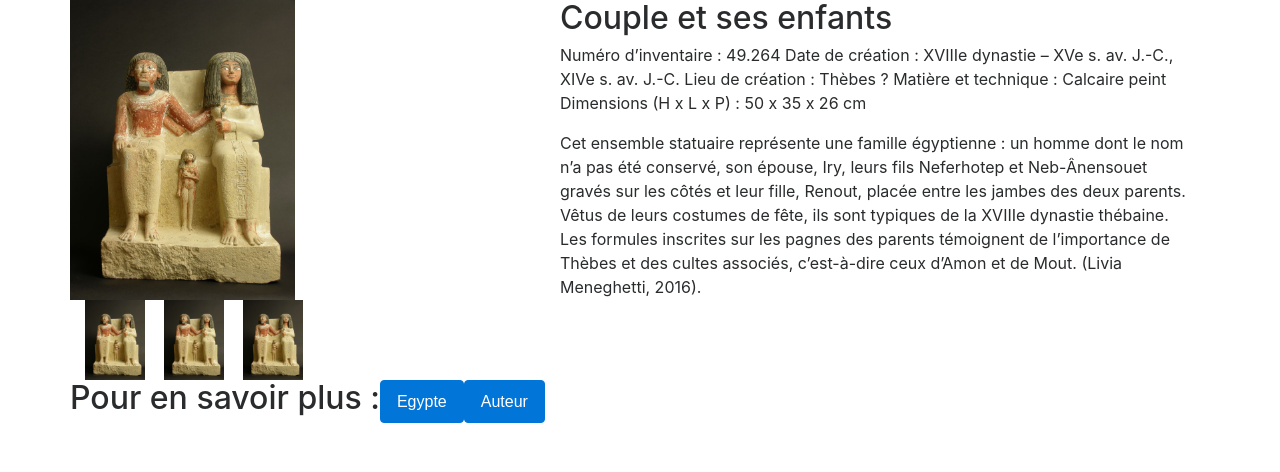
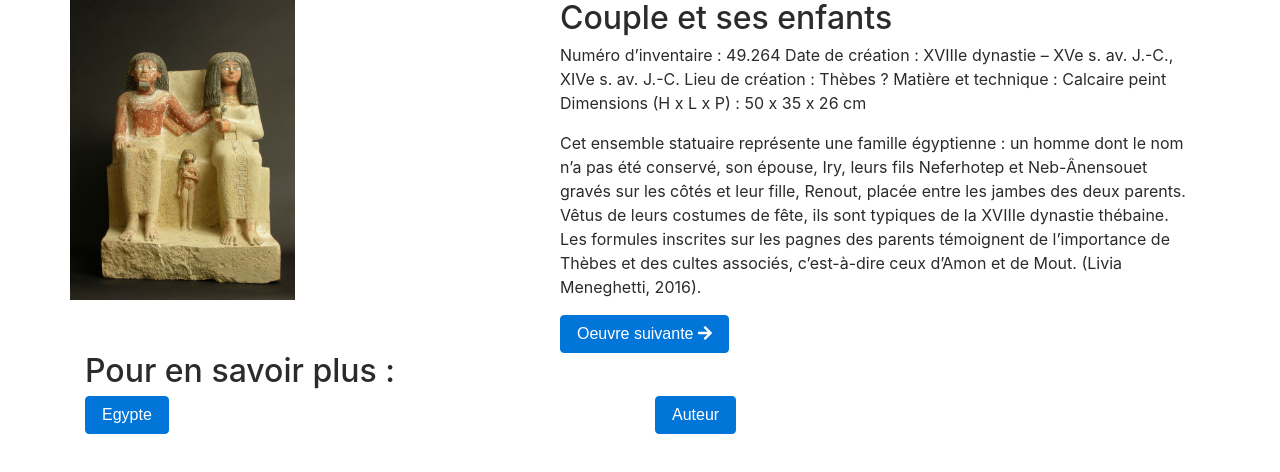
Before and after one commit to ipkathon07/ipikathon_2018, a plain HTML site: page Presentation.html in a window 1280 px wide. Drawn offline with nearby package versions, Linux system fonts and the light colour scheme; a script that the page names is missing.

Commit message:
presentation v2

```diff
--- a/Presentation.html
+++ b/Presentation.html
@@ -7,9 +7,11 @@
 <script src="https://code.jquery.com/jquery-3.1.1.slim.min.js" integrity="sha384-A7FZj7v+d/sdmMqp/nOQwliLvUsJfDHW+k9Omg/a/EheAdgtzNs3hpfag6Ed950n" crossorigin="anonymous"></script>
 <script src="https://cdnjs.cloudflare.com/ajax/libs/tether/1.4.0/js/tether.min.js" integrity="sha384-DztdAPBWPRXSA/3eYEEUWrWCy7G5KFbe8fFjk5JAIxUYHKkDx6Qin1DkWx51bBrb" crossorigin="anonymous"></script>
 <script src="https://maxcdn.bootstrapcdn.com/bootstrap/4.0.0-alpha.6/js/bootstrap.min.js" integrity="sha384-vBWWzlZJ8ea9aCX4pEW3rVHjgjt7zpkNpZk+02D9phzyeVkE+jo0ieGizqPLForn" crossorigin="anonymous"></script>
+<link rel="stylesheet" href="https://use.fontawesome.com/releases/v5.4.1/css/all.css" integrity="sha384-5sAR7xN1Nv6T6+dT2mhtzEpVJvfS3NScPQTrOxhwjIuvcA67KV2R5Jz6kr4abQsz" crossorigin="anonymous">
 </head>
 
 <body>
+
 <div class="container">
     <div class="row">
         <div class="col-5 ">
@@ -17,27 +19,7 @@
                     <img src="images/collec-1-49.264.jpg" height="300px" alt="">
 
             </div>
-            <div class="row ">
-                <div class="col-6">
-                    <div class="row">
-                            <div class="col-4">
-                                    <img src="images/collec-1-49.264.jpg" height="80px" alt="">
 
-                            </div>
-                            <div class="col-4">
-                                    <img src="images/collec-1-49.264.jpg" height="80px" alt="">
-
-                            </div>
-                            <div class="col-4">
-                                    <img src="images/collec-1-49.264.jpg" height="80px" alt="">
-
-                            </div>
-                    </div>
-
-                </div>
-
-
-            </div>
 
         </div>
         <div class="col-7">
@@ -52,6 +34,8 @@
 
                         (Livia Meneghetti, 2016).
                     </p>
+                    <button class="btn btn-primary">Oeuvre suivante  <i class="fas fa-arrow-right"></i></button></button>
+
         </div>
 
 
@@ -60,9 +44,16 @@
 
     </div>
     <div class="row">
-        <h2>Pour en savoir plus : </h2>
-        <button class="btn btn-primary"> Egypte </button>
-        <button class="btn btn-primary"> Auteur </button>
+        <div class="col-12">
+                <h2>Pour en savoir plus : </h2>
+
+        </div>
+        <div class="col-6">
+            <button class="btn btn-primary"> Egypte </button>
+        </div>
+        <div class="col-6">
+                <button class="btn btn-primary"> Auteur </button>
+            </div>
     </div>
 </div>
 </body>
```
